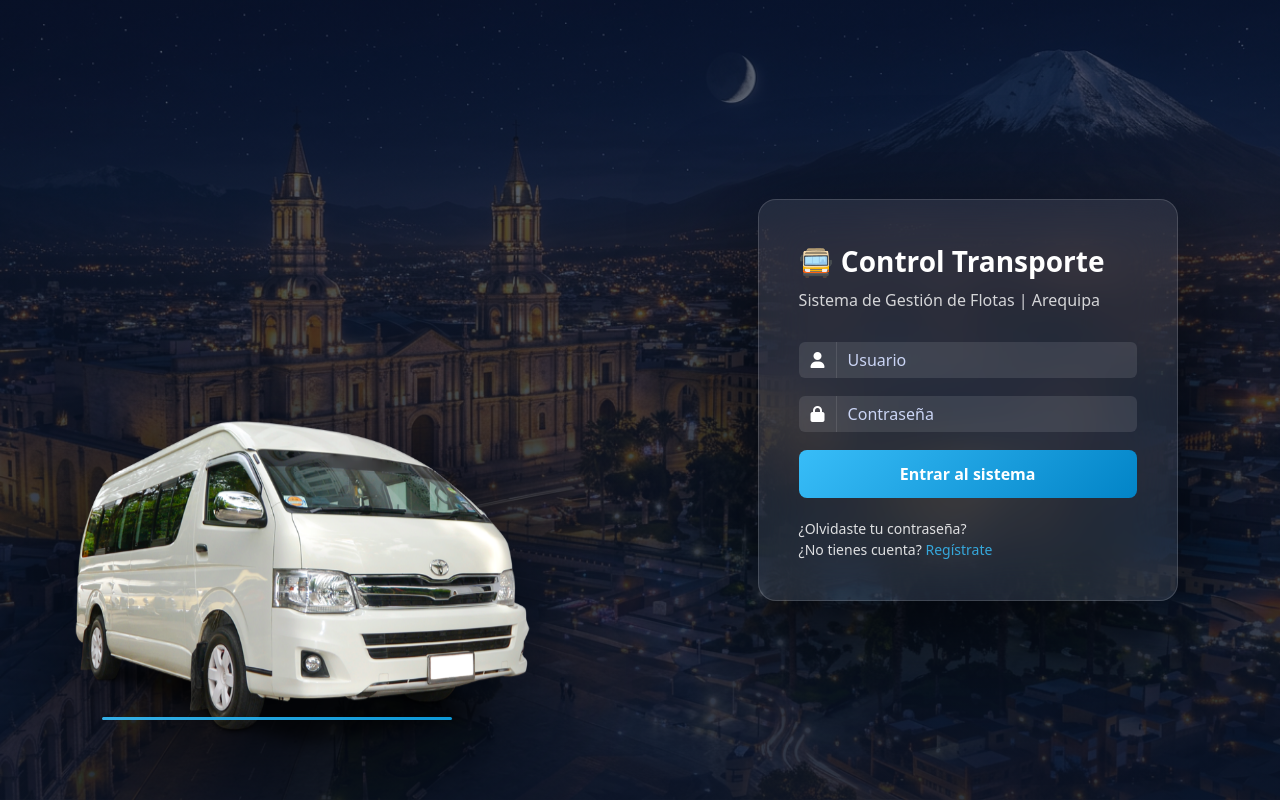
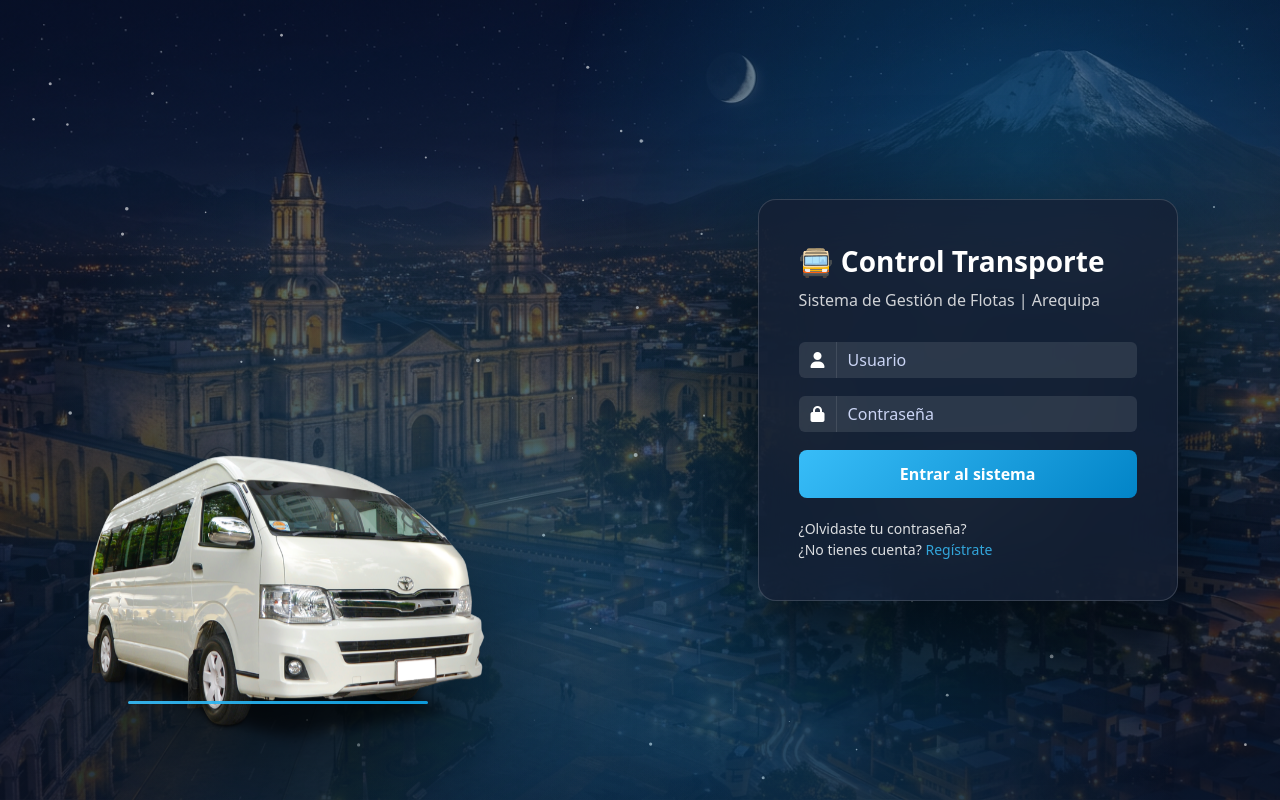
Before and after one commit to jhei-admin/control-trasporte, a Django app: page /login/ in a window 1280 px wide. Run offline with Django 5.2, Linux system fonts and the light colour scheme.

Commit message:
login mas profesional y realista

```diff
--- a/flota/flota_app/templates/login.html
+++ b/flota/flota_app/templates/login.html
@@ -23,14 +23,119 @@ font-family:system-ui,-apple-system,Segoe UI,Roboto;
 overflow:hidden;
 
 background:
-linear-gradient(rgba(10,20,40,.65),rgba(10,20,40,.85)),
+linear-gradient(rgba(10,20,40,.55),rgba(10,20,40,.85)),
 url("{% static 'img/arequipa.png' %}");
 
 background-size:cover;
 background-position:center;
 }
 
-/* ---------- CONTENEDOR LOGIN ---------- */
+/* ---------- PARTICLES ---------- */
+
+#particles{
+
+position:absolute;
+top:0;
+left:0;
+width:100%;
+height:100%;
+
+z-index:0;
+
+pointer-events:none;
+
+}
+
+/* ---------- CITY LIGHT ---------- */
+
+.city-light{
+
+position:absolute;
+top:0;
+left:0;
+
+width:100%;
+height:100%;
+
+background:
+radial-gradient(circle at 30% 70%, rgba(56,189,248,.25), transparent 40%),
+radial-gradient(circle at 80% 20%, rgba(14,165,233,.25), transparent 40%),
+radial-gradient(circle at 60% 90%, rgba(2,132,199,.25), transparent 40%);
+
+animation:lightMove 12s linear infinite;
+
+pointer-events:none;
+
+z-index:1;
+
+}
+
+@keyframes lightMove{
+
+0%{opacity:.6}
+50%{opacity:1}
+100%{opacity:.6}
+
+}
+
+/* ---------- BUS ---------- */
+
+.bus{
+
+position:absolute;
+
+left:6%;
+bottom:6%;
+
+width:420px;
+
+filter:drop-shadow(0 40px 70px rgba(0,0,0,.7));
+
+animation:busFloat 6s ease-in-out infinite;
+
+z-index:2;
+
+}
+
+@keyframes busFloat{
+
+0%{transform:translateY(0)}
+50%{transform:translateY(-10px)}
+100%{transform:translateY(0)}
+
+}
+
+/* ---------- GPS LINE ---------- */
+
+.gps{
+
+position:absolute;
+
+left:10%;
+bottom:12%;
+
+width:300px;
+height:3px;
+
+background:linear-gradient(90deg,#38bdf8,#0ea5e9);
+
+border-radius:10px;
+
+animation:gpsMove 2s infinite;
+
+z-index:2;
+
+}
+
+@keyframes gpsMove{
+
+0%{opacity:.3}
+50%{opacity:1}
+100%{opacity:.3}
+
+}
+
+/* ---------- LOGIN BOX ---------- */
 
 .login-box{
 
@@ -47,7 +152,7 @@ padding:40px;
 
 border-radius:18px;
 
-background:rgba(255,255,255,.08);
+background:rgba(20,30,50,.75);
 
 backdrop-filter:blur(25px);
 
@@ -58,6 +163,8 @@ box-shadow:0 40px 120px rgba(0,0,0,.7);
 color:white;
 
 animation:fade .8s ease;
+
+z-index:3;
 
 }
 
@@ -172,64 +279,15 @@ text-decoration:none;
 
 }
 
-/* ---------- BUS ---------- */
-
-.bus{
-
-position:absolute;
-
-left:5%;
-bottom:5%;
-
-width:480px;
-
-filter:drop-shadow(0 40px 80px rgba(0,0,0,.8));
-
-animation:busFloat 6s ease-in-out infinite;
-
-}
-
-@keyframes busFloat{
-
-0%{transform:translateY(0)}
-50%{transform:translateY(-10px)}
-100%{transform:translateY(0)}
-
-}
-
-/* ---------- GPS LINE ---------- */
-
-.gps{
-
-position:absolute;
-
-left:8%;
-bottom:10%;
-
-width:350px;
-height:3px;
-
-background:linear-gradient(90deg,#38bdf8,#0ea5e9);
-
-border-radius:10px;
-
-animation:gpsMove 2s infinite;
-
-}
-
-@keyframes gpsMove{
-
-0%{opacity:.3}
-50%{opacity:1}
-100%{opacity:.3}
-
-}
-
 /* ---------- RESPONSIVE ---------- */
 
 @media(max-width:900px){
 
 .bus{
+display:none;
+}
+
+.gps{
 display:none;
 }
 
@@ -249,7 +307,11 @@ width:90%;
 
 <body>
 
-<!-- BUS PNG -->
+<canvas id="particles"></canvas>
+
+<div class="city-light"></div>
+
+<!-- BUS -->
 
 <img src="{% static 'img/combi.png' %}" class="bus">
 
@@ -325,5 +387,67 @@ Usuario o contraseña incorrectos
 
 </div>
 
+<script>
+
+/* ---------- PARTICLES ---------- */
+
+const canvas = document.getElementById("particles");
+const ctx = canvas.getContext("2d");
+
+canvas.width = window.innerWidth;
+canvas.height = window.innerHeight;
+
+let particles = [];
+
+for(let i=0;i<70;i++){
+
+particles.push({
+x:Math.random()*canvas.width,
+y:Math.random()*canvas.height,
+r:Math.random()*2,
+d:Math.random()*1
+})
+
+}
+
+function draw(){
+
+ctx.clearRect(0,0,canvas.width,canvas.height);
+
+ctx.fillStyle="rgba(255,255,255,.6)";
+
+particles.forEach(p=>{
+
+ctx.beginPath();
+ctx.arc(p.x,p.y,p.r,0,Math.PI*2);
+ctx.fill();
+
+});
+
+update();
+
+}
+
+function update(){
+
+particles.forEach(p=>{
+
+p.y += p.d;
+
+if(p.y > canvas.height){
+
+p.y = 0;
+p.x = Math.random()*canvas.width;
+
+}
+
+})
+
+}
+
+setInterval(draw,33);
+
+</script>
+
 </body>
 </html>
```
